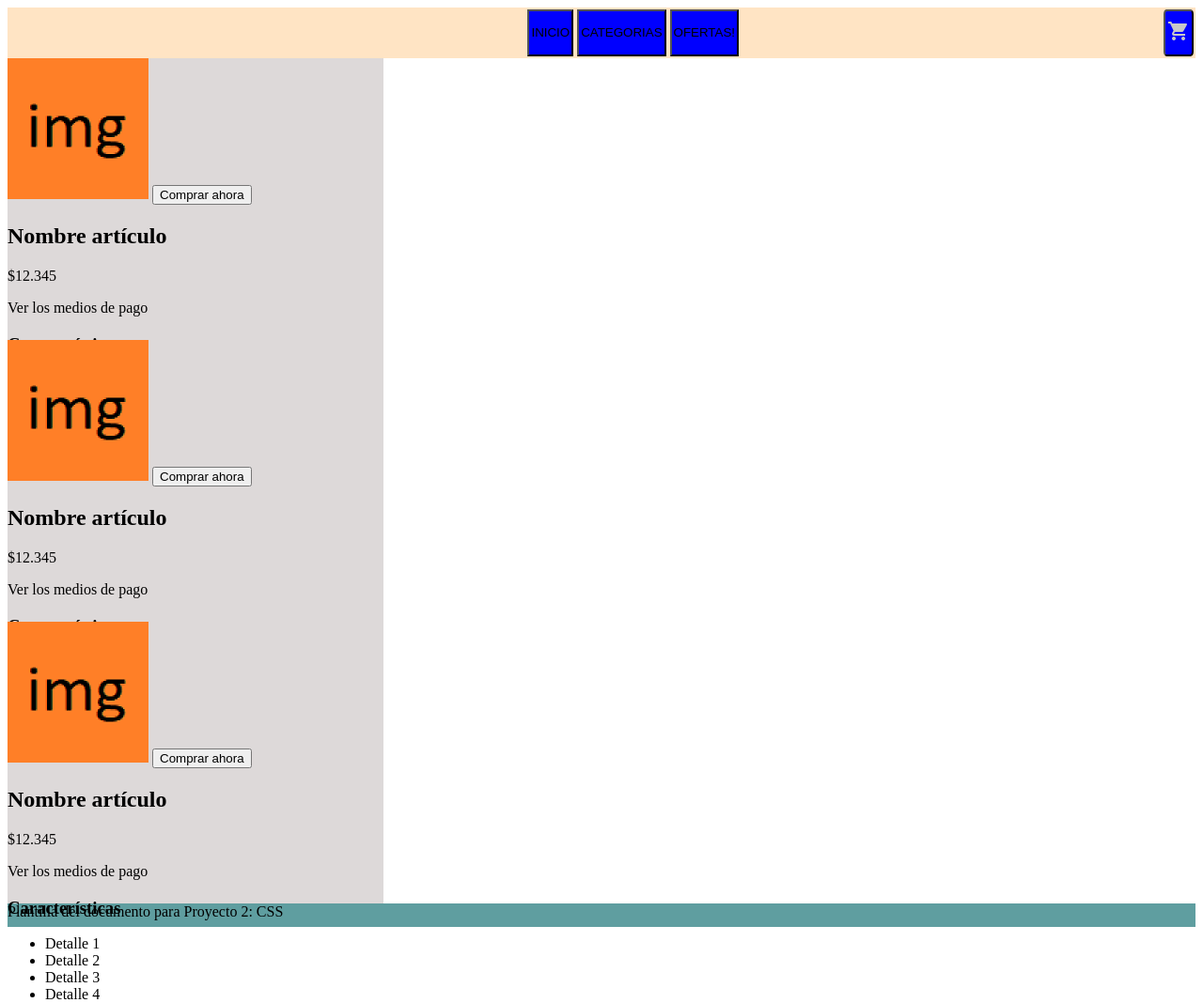
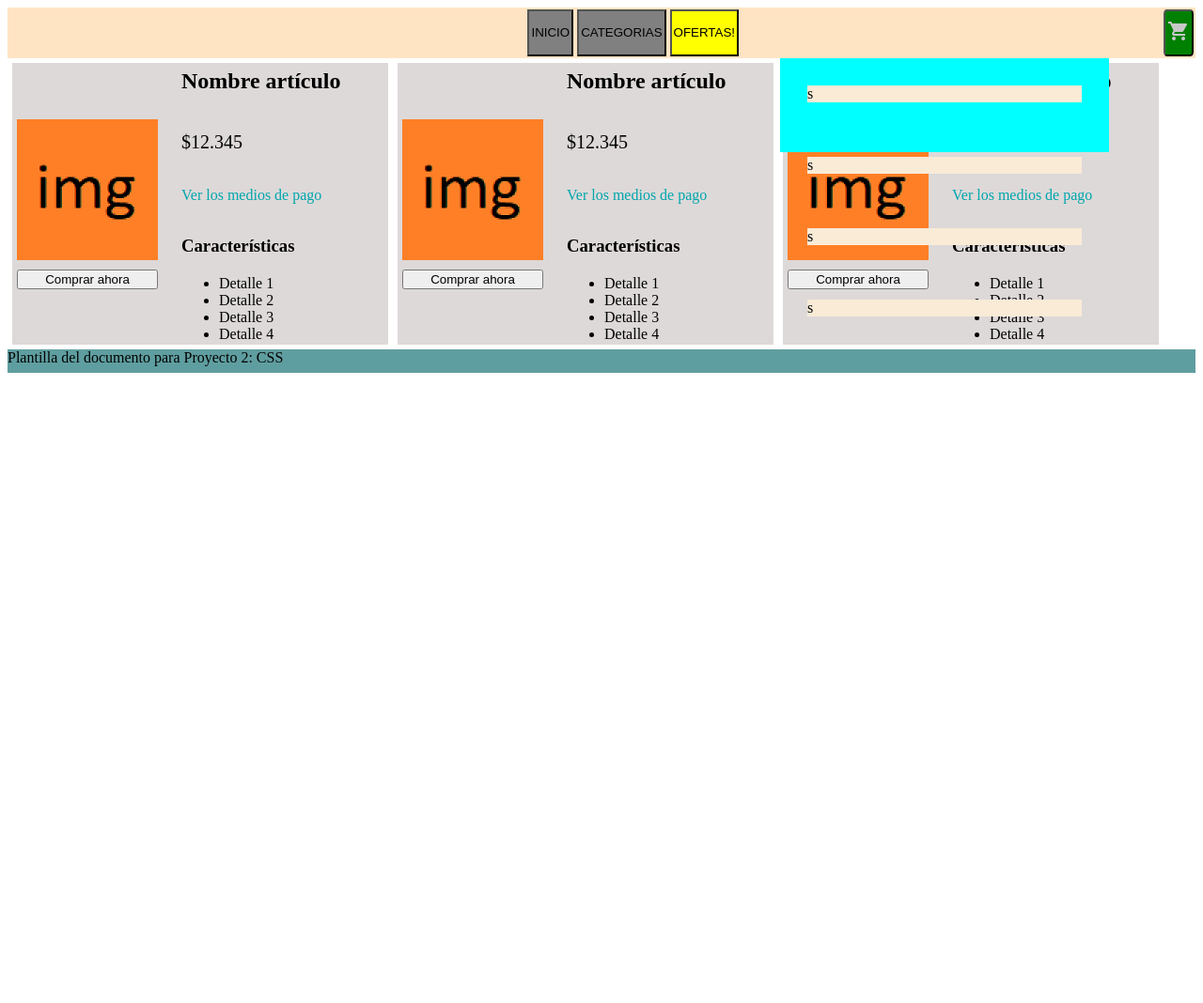
Before and after one commit to MartinGianotti/CSS-LAB2, a plain HTML site: page ProyectoCSS/index.html in a window 1280 px wide. Shown: the whole page at 94% size. After the commit the page ends 800 px from the top, so only its background shows below. Drawn offline with Linux system fonts and the light colour scheme.

Commit message:
segunda parte

```diff
--- a/ProyectoCSS/css/estilos_adicionales.css
+++ b/ProyectoCSS/css/estilos_adicionales.css
@@ -40,10 +40,20 @@
     text-align: center;
     vertical-align: middle;
     padding: 2px;
-
 }
 
+.boton-menu:nth-child(2){
+    background-color: grey;
+}
+.boton-menu:nth-child(3){
+    background-color: grey;
+}
+
+.boton-menu:nth-child(4){
+    background-color: yellow;
+}
 .boton-menu:nth-child(5){
+    background-color: green;
     margin-left: 450px;
     border-radius: 10%;
 }
@@ -54,4 +64,66 @@
     top: 6px;
 }
 
-asdojasjdajsdjas
+/* #contenedor-general{
+    background-color: aqua;
+    height: 1000px;
+} */
+
+main{
+    display: flex;
+    flex-direction:row;
+}
+
+.plantilla-item{
+    display: flex;
+    margin: 5px;
+    flex-direction: row;
+
+
+}
+
+.plantilla-izq{
+    display: flex;
+    flex-direction: column;
+    margin: 5px;
+    gap: 10px;
+    justify-content: center;
+}
+
+.plantilla-der{
+    display: flex;
+    flex-direction: column;
+    margin: 20px;
+
+    justify-content: center;
+
+
+}
+
+.precio{
+    font-size: 20px;
+}
+
+.medios-pago{
+    color: rgb(0, 166, 172) ;
+
+}
+.lista-detalles{
+    margin-top: 1px;
+
+}
+
+.barra-secundaria{
+    display: flex;
+    flex-direction: column;
+    background-color: aqua;
+    margin-right: 100px;
+    position:absolute;
+    right: 0px;
+    width: 350px;
+    height: 100px;
+}
+.plantilla-secundaria{
+    background-color: antiquewhite;
+    margin: 29px;
+}
--- a/ProyectoCSS/index.html
+++ b/ProyectoCSS/index.html
@@ -89,10 +89,10 @@
                 </main>
 
                 <aside class="barra-secundaria">
-                    <div class="plantilla-secundaria"></div>
-                    <div class="plantilla-secundaria"></div>
-                    <div class="plantilla-secundaria"></div>
-                    <div class="plantilla-secundaria"></div>
+                    <div class="plantilla-secundaria">s</div>
+                    <div class="plantilla-secundaria">s</div>
+                    <div class="plantilla-secundaria">s</div>
+                    <div class="plantilla-secundaria">s</div>
                 </aside>
             </div>
 
```
